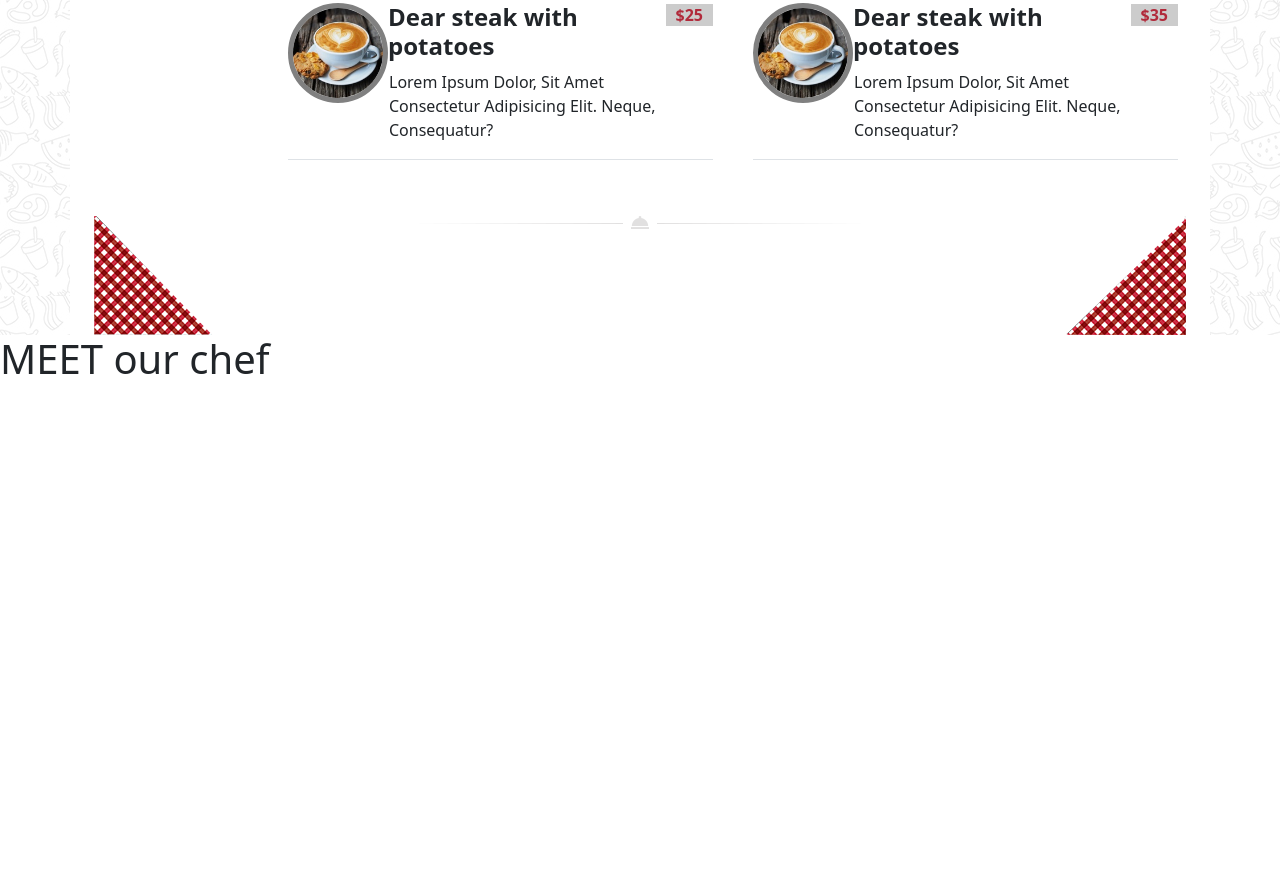
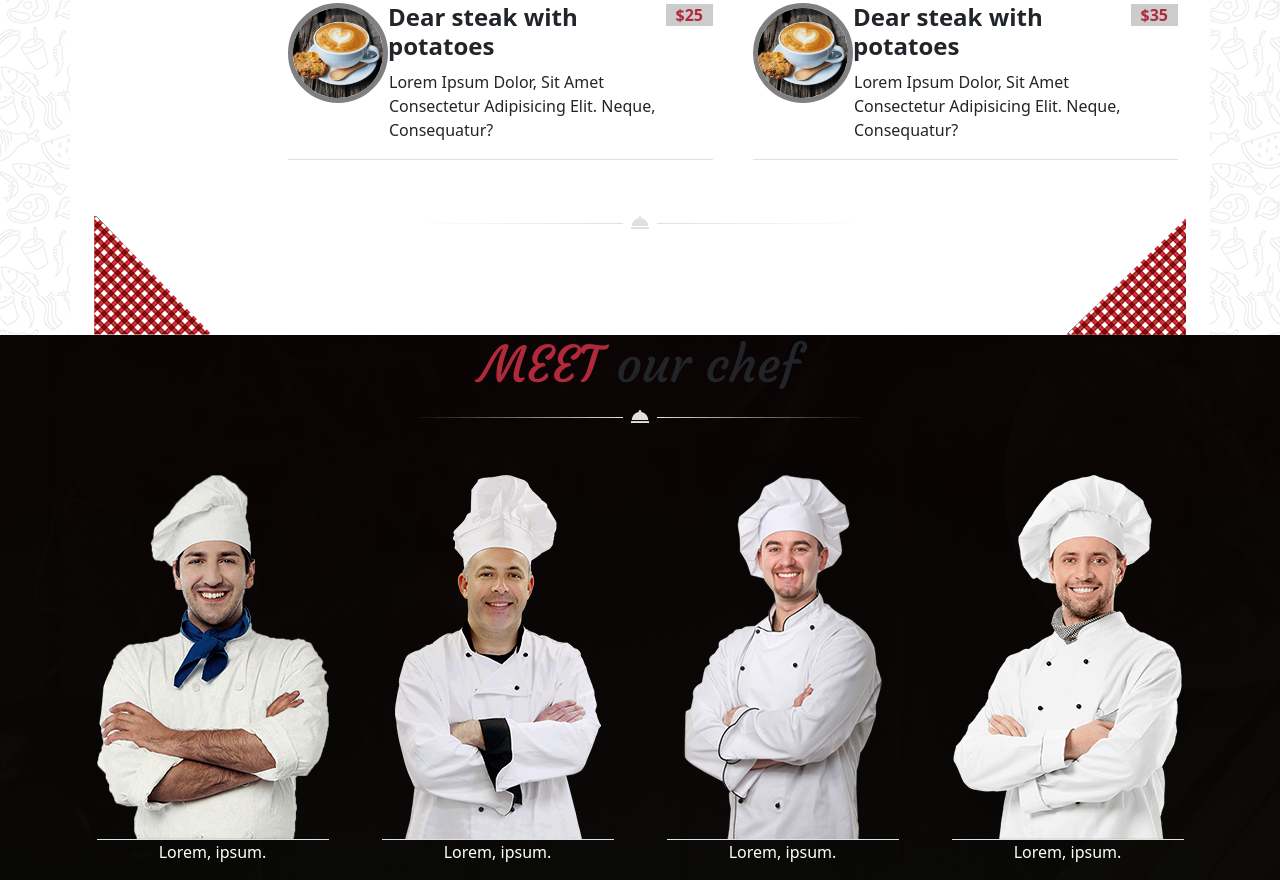
Before and after one commit to philippeK22/cs-site-chef-20, a website: page index.html in a window 1280 px wide. Shown: the part 2299-3179 px from the top of the page. Before the commit the page ends 2714 px from the top, so only its background shows below. Drawn offline with nearby package versions, Linux system fonts and the light colour scheme.

Commit message:
fin de la deuxième Section en bootstrap et sass

```diff
--- a/index.html
+++ b/index.html
@@ -244,17 +244,39 @@
               <img src="./public/images/decoration_line.png" class="h-75" alt="decoration_line">
               <img src="./public/images/box-bottom_right.png" alt="box-bottom_right">
             </div>
-          </div>
+
+
         </div>
 
   </section>
   <!-- fin de section 1   -->
   <!-- début de la section2 -->
   <section>
-    <div>
-     <h1>MEET our chef</h1>
-     <img src="./public/images/" alt="">
+    <div class="text-center pb-5">
+     <h1><span>MEET</span> our chef</h1>
+     <img src="./public/images/decoration_line.png" alt="decoration_line">
     </div>
+    <div class="container">
+      <div class="row">
+        <div class="col-3 text-center">
+          <img src="./public/images/chef1.png" class="border-bottom" alt="chef1">
+          <p class=" text-white">Lorem, ipsum.</p>
+        </div>
+        <div class="col-3 text-center">
+          <img src="./public/images/chef2.png" class="border-bottom" alt="chef2">
+          <p class=" text-white">Lorem, ipsum.</p>
+        </div>
+        <div class="col-3 text-center">
+          <img src="./public/images/chef3.png" class="border-bottom" alt="chef3">
+          <p class="  text-white">Lorem, ipsum.</p>
+        </div>
+        <div class="col-3 text-center">
+          <img src="./public/images/chef4.png" class="border-bottom" alt="chef4">
+          <p class=" text-white">Lorem, ipsum.</p>
+        </div>
+      </div>
+    </div>
+    <!-- fin de la deuxième Section -->
 
   </section>
 
--- a/src/sass/modules/_section2.sass
+++ b/src/sass/modules/_section2.sass
@@ -0,0 +1,11 @@
+section
+    &:nth-of-type(2)
+        background-image: linear-gradient(#0a0303f1,#080806ea),url(../images/team_background.jpg)
+        background-size: cover
+        position: relative
+        h1
+            font-family: "courgette"
+            font-size:50px
+
+            span
+                color: #B12A3B
```
Also changed, not shown: public/css/app.css, 1 other file.
